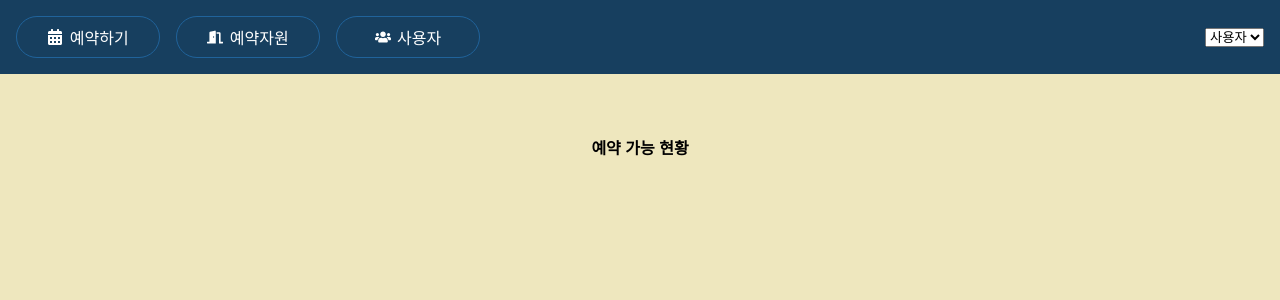
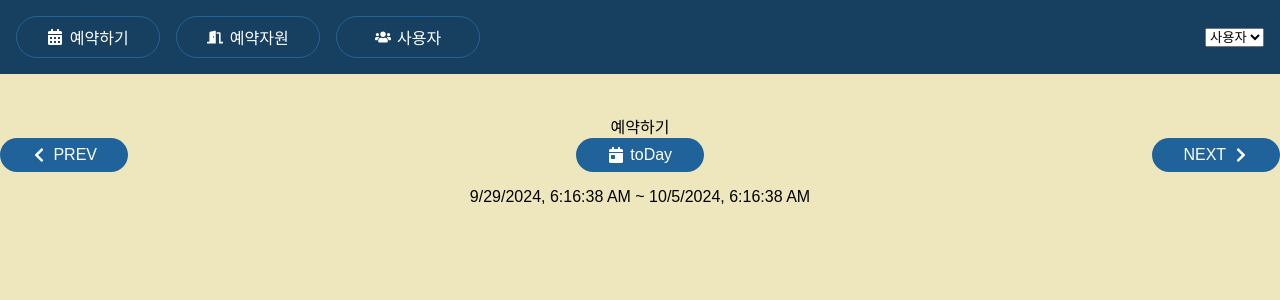
Before and after one commit to kyungwook7/React-Demo, a React (Vite) app: page /bookings in a window 1280 px wide. Shown: the top 300 px of the page. Built offline with nearby package versions, Linux system fonts and the light colour scheme.

Commit message:
#6 예약 날짜 UI 제어하기

```diff
--- a/src/App.css
+++ b/src/App.css
@@ -192,3 +192,28 @@
 .item-details .bookable-availability ul {
   list-style: square;
 }
+
+.date-picker {
+  display:flex;
+  margin:0 0 1em;
+  justify-content: space-between;
+  align-items: center;
+}
+.date-picker button {
+  width:8em;
+}
+
+@keyframes spin {
+  100% {
+    transform: rotate(360deg);
+  }
+}
+.page-loading {
+  font-size: 300%;
+}
+.icon-loading {
+  animation: spin 1.5s linear infinite;
+}
+header .icon-loading {
+  color: white;
+}
--- a/src/Component/Bookings/BookingsPage.jsx
+++ b/src/Component/Bookings/BookingsPage.jsx
@@ -1,7 +1,15 @@
+import WeekPicker from "./WeekPicker.jsx";
+
 function BookingsPage() {
     return (
         <main className="Bookings-Page">
-            <h4>예약 가능 현황</h4>
+            <div>예약하기</div>
+            {/*<WeekPicker date="" day="" month=""/>
+                WeekPicker 에서 받을 값이 3개 -> 함수에서 props 변수 로 받거나
+                또는 오브젝트 분해하여 {date,day,month}
+            */}
+            {/* WeekPicker 에게 초기값으로 date 속성을 전달한다.*/}
+            <WeekPicker date={new Date()}/>
         </main>
     )
 }
--- /dev/null
+++ b/src/Component/Bookings/WeekPicker.jsx
@@ -0,0 +1,32 @@
+import {useReducer} from "react";
+import reducer from "./weekReducer.js";
+import getWeek from "./date-util.js";
+import {FaCalendarDay, FaChevronLeft, FaChevronRight} from "react-icons/fa";
+
+function WeekPicker({date}) {
+    // date 값으로 getWeek 함수를 통해 state(week) 를 초기화
+    const [week, dispatch] = useReducer(reducer,date,getWeek)
+    return (
+        <div>
+            <p className="date-picker">
+                <button className="btn" onClick={() => dispatch({type: "PREV_WEEK"})}>
+                    <FaChevronLeft/>
+                    <span>PREV</span>
+                </button>
+                <button className="btn" onClick={() => dispatch({type: "TODAY"})}>
+                    <FaCalendarDay/>
+                    <span>toDay</span>
+                </button>
+                <button className="btn" onClick={() => dispatch({type: "NEXT_WEEK"})}>
+                    <span>NEXT</span>
+                    <FaChevronRight/>
+                </button>
+            </p>
+            <p>
+                {week.start.toLocaleString()} ~ {week.end.toLocaleString()}
+            </p>
+        </div>
+    )
+}
+
+export default WeekPicker
--- /dev/null
+++ b/src/Component/Bookings/date-util.js
@@ -0,0 +1,32 @@
+export default function getWeek(forDate, daysOffset = 0) {
+    // 다음주, 이전주 offset 으로 날짜 변경
+    forDate = addDays(forDate, daysOffset)
+    // start, end 를 계산하기 위해 요일이 필요함.
+    // '화'요일은 2를 리턴. 지금 날짜 해당 주의 start 는 -2, end 6-2
+    const day = forDate.getDay()
+    return {
+        date: forDate,
+        start: addDays(forDate, -day),      // 해당 주의 일요일 날짜
+        end: addDays(forDate, 6-day)  // 해당 주의 토요일 날짜
+    }
+}
+
+function addDays(forDate, offset) {
+    const date = new Date(forDate.getTime());
+    // 원하는 날짜 만큼 + 또는 - 계산해서 새로운 날짜값 저장
+    date.setDate(date.getDate() + offset)
+    return date;
+}
+
+/* 위 함수 테스트 */
+let result = getWeek(new Date())
+console.log("오늘 result:", result)
+
+result = getWeek(new Date(), 7)
+console.log("일주일 후 result:", result)
+
+result = getWeek(new Date(), -7)
+console.log("일주일 전 result:", result)
+
+result = getWeek(new Date('2024-11-06'))
+console.log("지정한 날짜 result:", result)
--- /dev/null
+++ b/src/Component/Bookings/weekReducer.js
@@ -0,0 +1,24 @@
+import getWeek from "./date-util.js";
+
+export default function reducer(state, action) {
+    switch (action.type) {
+        case "NEXT_WEEK":
+            /*지정된 날짜 +7*/
+            return getWeek(state.date, 7);
+        case "PREV_WEEK":
+            /*지정된 날짜 -7*/
+            return getWeek(state.date, -7);
+        case "TODAY":
+            /*오늘 날짜*/
+            return getWeek(new Date());
+        case "SET_DATE":
+            /*임의의 날짜 : action.payload*/
+            return getWeek(new Date(action.payload));
+        default:
+            // return state;
+            throw new Error(`알 수 없는 action type: ${action.type}`)
+    }
+}
+// return 은 getWeek 메서드로 변경된 state.date 를 구한다.
+// state 는 오브젝트 : date(선택 날짜), start(date 날짜 해당 주 시작날짜), end(마지막 날짜)
+// getWeek 메서드는 다른 컴포넌트에서도 실행한다.
```
